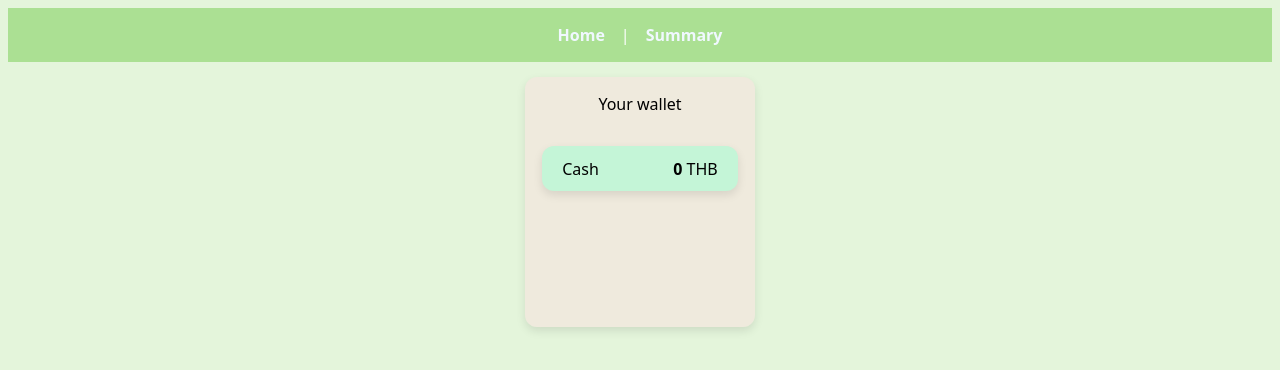
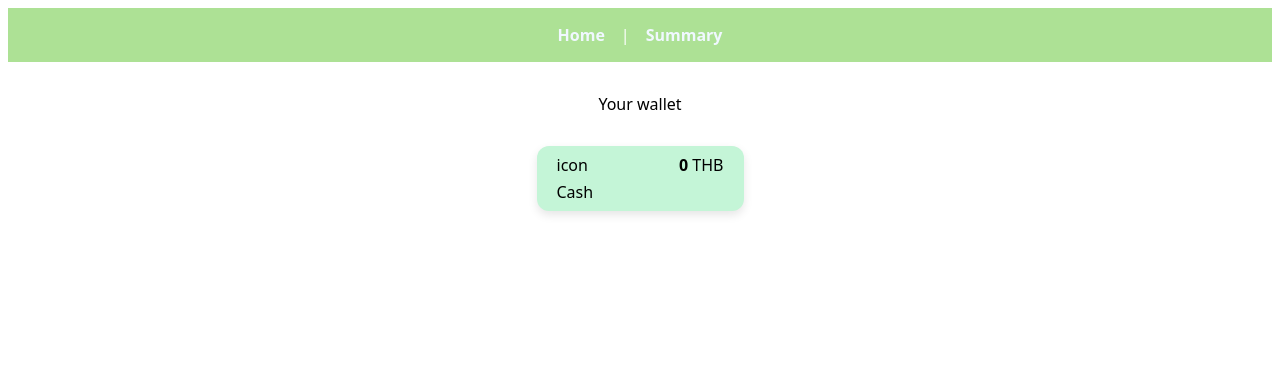
Before and after one commit to poomravint/Coinstory, a React (Vite) app in the folder client/: page / in a window 1280 px wide. Shown: the top 370 px of the page. Built offline with nearby package versions, Linux system fonts and the light colour scheme; no server answers.

Commit message:
Decorate total-box

```diff
--- a/client/src/index.css
+++ b/client/src/index.css
@@ -1,4 +1,4 @@
 :root {
   font-family: system-ui, Avenir, Helvetica, Arial, sans-serif;
-  background-color: #a8df8e4f;
+  background-color: #ffffff4f;
 }
--- a/client/src/pages/Home.css
+++ b/client/src/pages/Home.css
@@ -8,8 +8,8 @@
   height: 250px;
   width: 230px;
   border-radius: 12px; /* ปรับความโค้งให้ดูทันสมัยขึ้น */
-  background-color: #ffd8df60;
-  box-shadow: 0px 4px 10px rgba(0, 0, 0, 0.1);
+  /* background-color: #ffd8df60; */
+  /* box-shadow: 0px 4px 10px rgba(0, 0, 0, 0.1); */
 
   display: flex;
   align-items: center; /* จัดกึ่งกลางแนวตั้ง */
@@ -18,17 +18,37 @@
 }
 
 .item-box {
-  width: 85%;
-  height: 45px;
+  width:  90%;
+  height: 65px;
   border-radius: 12px; /* ปรับความโค้งให้ดูทันสมัยขึ้น */
   display: flex;
   align-items: center;
-  justify-content: space-between;
+  justify-content: center;
+  flex-direction: column;
   padding: 0 20px;
   box-sizing: border-box;
   box-shadow: 0px 4px 10px rgba(0, 0, 0, 0.1);
+  gap: 5px;
 }
 
 .total-cash {
   background-color: rgb(196, 245, 215);
 }
+
+.icon-box {
+  display: flex;
+  align-items: center;
+  justify-content: space-between;
+  width: 100%;
+}
+
+.detail-box {
+  display: flex;
+  align-items: center;
+  justify-content: flex-start;
+  width: 100%;
+}
+
+.item-box p {
+  margin: 0;
+}
--- a/client/src/pages/Home.jsx
+++ b/client/src/pages/Home.jsx
@@ -23,10 +23,15 @@ const Home = () => {
         <div className="total-box">
           <p>Your wallet</p>
           <div className="item-box total-cash">
-            <p>Cash</p>
-            <p>
-              <strong>{totalCash}</strong> THB
-            </p>
+            <div className="icon-box">
+              <p>icon</p>
+              <p>
+                <strong>{totalCash}</strong> THB
+              </p>
+            </div>
+            <div className="detail-box">
+              <p>Cash</p>
+            </div>
           </div>
         </div>
       </div>
```
Also changed, not shown: 1 other file (tests, documents, lock files or other folders).
